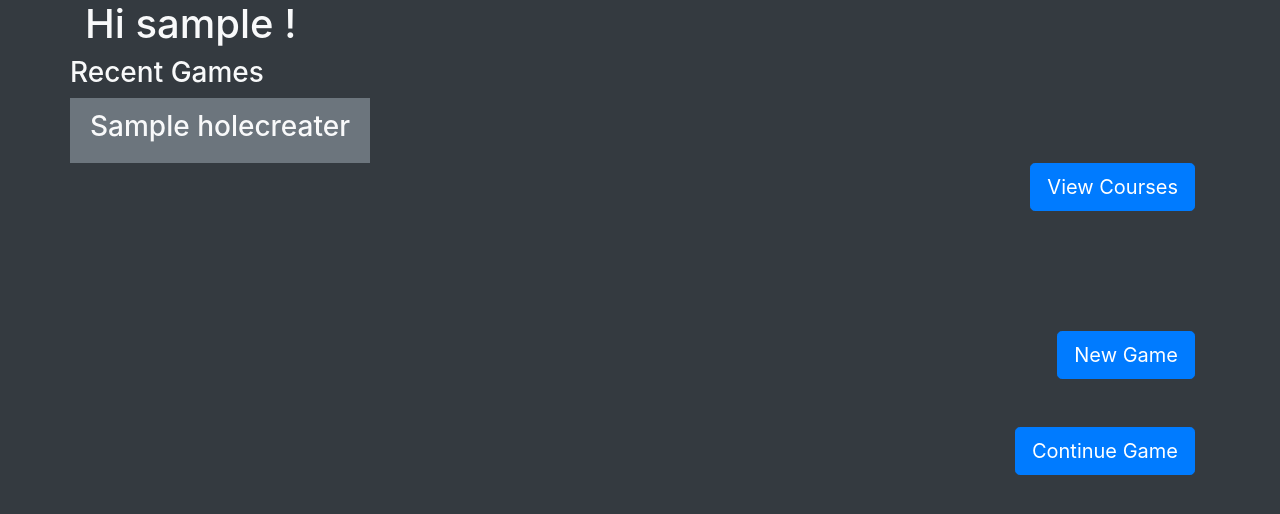
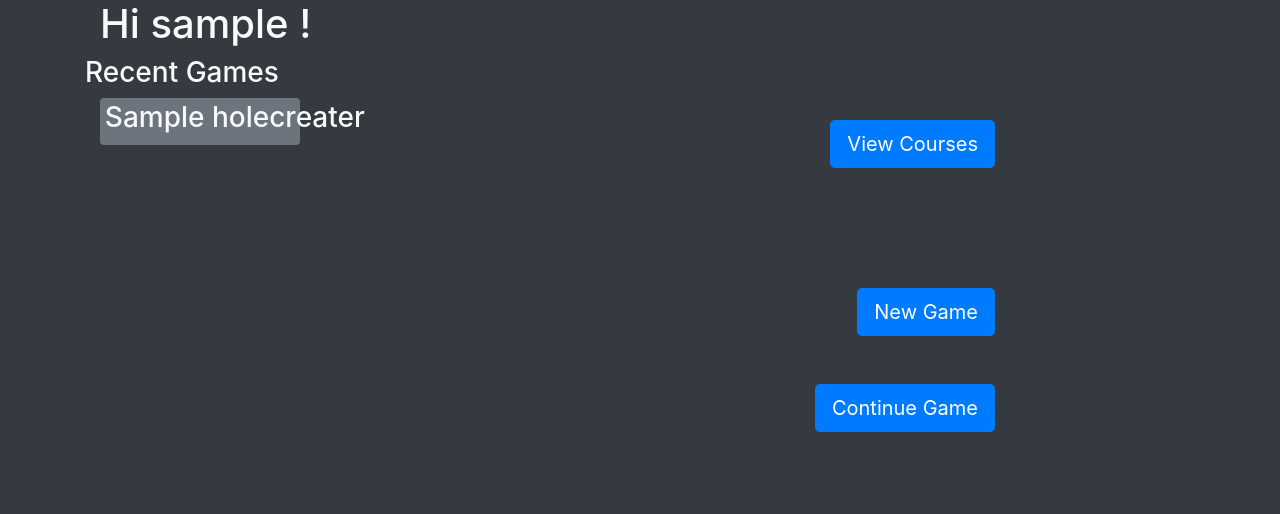
Before and after one commit to jspearus/dgs_src, a Django app: page / in a window 1280 px wide. Shown: the part 56-570 px from the top of the page. Run offline with Django 3.2, Linux system fonts and the light colour scheme; a user stored in the database is signed in; tables that the repository leaves empty hold one stand-in row (values such as "Sample post"); some libraries are stand-ins or nearby versions.

Commit message:
ui update

```diff
--- a/templates/home.html
+++ b/templates/home.html
@@ -3,20 +3,25 @@
 {% block title %}Home{% endblock %}
 
 {% block content %}
+<div class='container'>
   {% if user.is_authenticated %}
     {% csrf_token %}
+  <div class='row'>
+    <div class='col-md-4'>
     <h1 class='text-light'>Hi {{ user.username }} !</h1>
     {% comment %} Code here {% endcomment %}
     <!-- Creates a list of Courses  -->
       <div class='row text-light'><h3>Recent Games</h3></div>
-<div class='row'>
       <ul class="list-group list-group-flush" id="cards">
       {% for course in course_list %}
-      <li class="list-group-item bg-secondary text-light"><h3>  {{course}}</h3></a</li>
+          <li class="badge badge-secondary text-light" style="width: 200px"><h3>  {{course}}</h3></li>
+          </br>
       {% endfor %}
     </ul>
-</div>
+    </div >
   <!-- End of Creates a list of blank score card templates  -->
+    <div class='col-md-6' align='right'>
+      <br /><br /><br /><br /><br />
       <div align="right" >
         <a href="/park" class="btn btn-primary btn-lg "
         tabindex="-1" role="button" aria-disabled="true">View Courses</a>
@@ -34,8 +39,12 @@
         <a href="" class="btn btn-primary btn-lg "
         tabindex="-1" role="button" aria-disabled="true">Continue Game</a>
       </div>
+    </div>
+</div>
     {% comment %} {% endif %}} {% endcomment %}
   {% else %}
       <p>You are not logged in</p>
   {% endif %}
+    </div>
+</div>
 {% endblock %}
```
Lines whose indentation alone changed are shown as unchanged.
